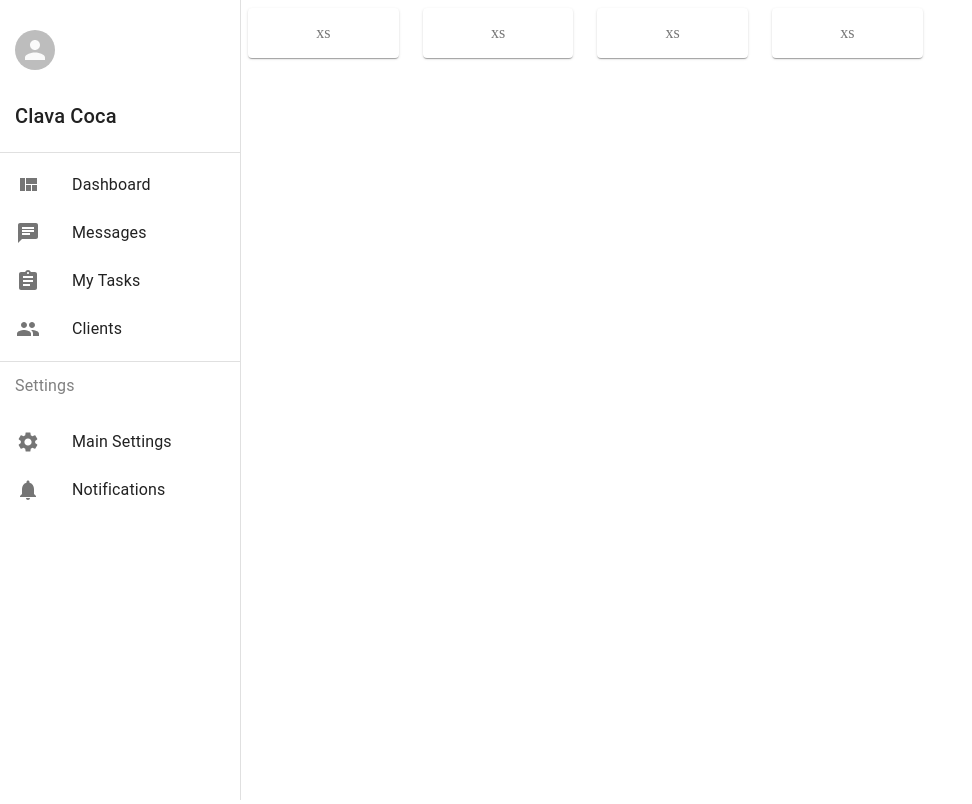
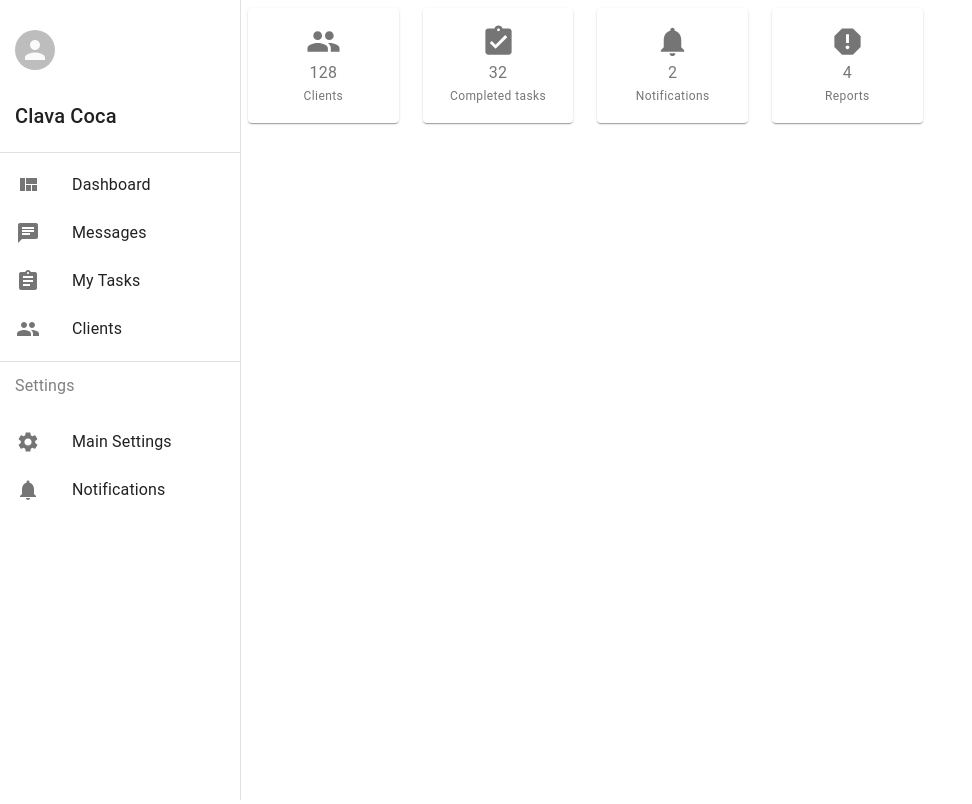
Before and after one commit to osolomennikova/material-design-kit, a React (Vite) app: page / in a window 1280 px wide. Shown: the whole page, without its empty margins (0-972 px from the left). Built offline with nearby package versions, Linux system fonts and the light colour scheme.

Commit message:
styled summary component;

```diff
--- a/components/Summary.js
+++ b/components/Summary.js
@@ -2,6 +2,11 @@ import React from "react";
 import { makeStyles } from "@material-ui/core/styles";
 import Paper from "@material-ui/core/Paper";
 import Grid from "@material-ui/core/Grid";
+import Typography from "@material-ui/core/Typography";
+import GroupIcon from "@material-ui/icons/Group";
+import NotificationsIcon from "@material-ui/icons/Notifications";
+import AssignmentTurnedInIcon from '@material-ui/icons/AssignmentTurnedIn';
+import ReportIcon from '@material-ui/icons/Report';
 
 const useStyles = makeStyles(theme => ({
   root: {
@@ -10,7 +15,12 @@ const useStyles = makeStyles(theme => ({
   paper: {
     padding: theme.spacing(2),
     textAlign: "center",
-    color: theme.palette.text.secondary
+    color: theme.palette.text.secondary,
+    '&:hover': {
+        background: "#2196f3",
+        cursor: 'pointer',
+        color: 'white'
+     },
   }
 }));
 
@@ -21,16 +31,32 @@ function Summary() {
     <div className={classes.root}>
       <Grid container spacing={3}>
         <Grid item xs>
-          <Paper className={classes.paper}>xs</Paper>
+          <Paper className={classes.paper}>
+          <GroupIcon fontSize="large" />
+          <Typography variant="subtitle1">128</Typography>
+          <Typography variant="caption">Clients</Typography>
+          </Paper>
         </Grid>
         <Grid item xs>
-          <Paper className={classes.paper}>xs</Paper>
+          <Paper className={classes.paper}>
+          <AssignmentTurnedInIcon fontSize="large" />
+          <Typography variant="subtitle1">32</Typography>
+          <Typography variant="caption">Completed tasks</Typography>
+          </Paper>
         </Grid>
         <Grid item xs>
-          <Paper className={classes.paper}>xs</Paper>
+          <Paper className={classes.paper}>
+          <NotificationsIcon fontSize="large" />
+          <Typography variant="subtitle1">2</Typography>
+          <Typography variant="caption">Notifications</Typography>
+          </Paper>
         </Grid>
         <Grid item xs>
-          <Paper className={classes.paper}>xs</Paper>
+          <Paper className={classes.paper}>
+          <ReportIcon fontSize="large" />
+          <Typography variant="subtitle1">4</Typography>
+          <Typography variant="caption">Reports</Typography>
+          </Paper>
         </Grid>
       </Grid>
     </div>
```
